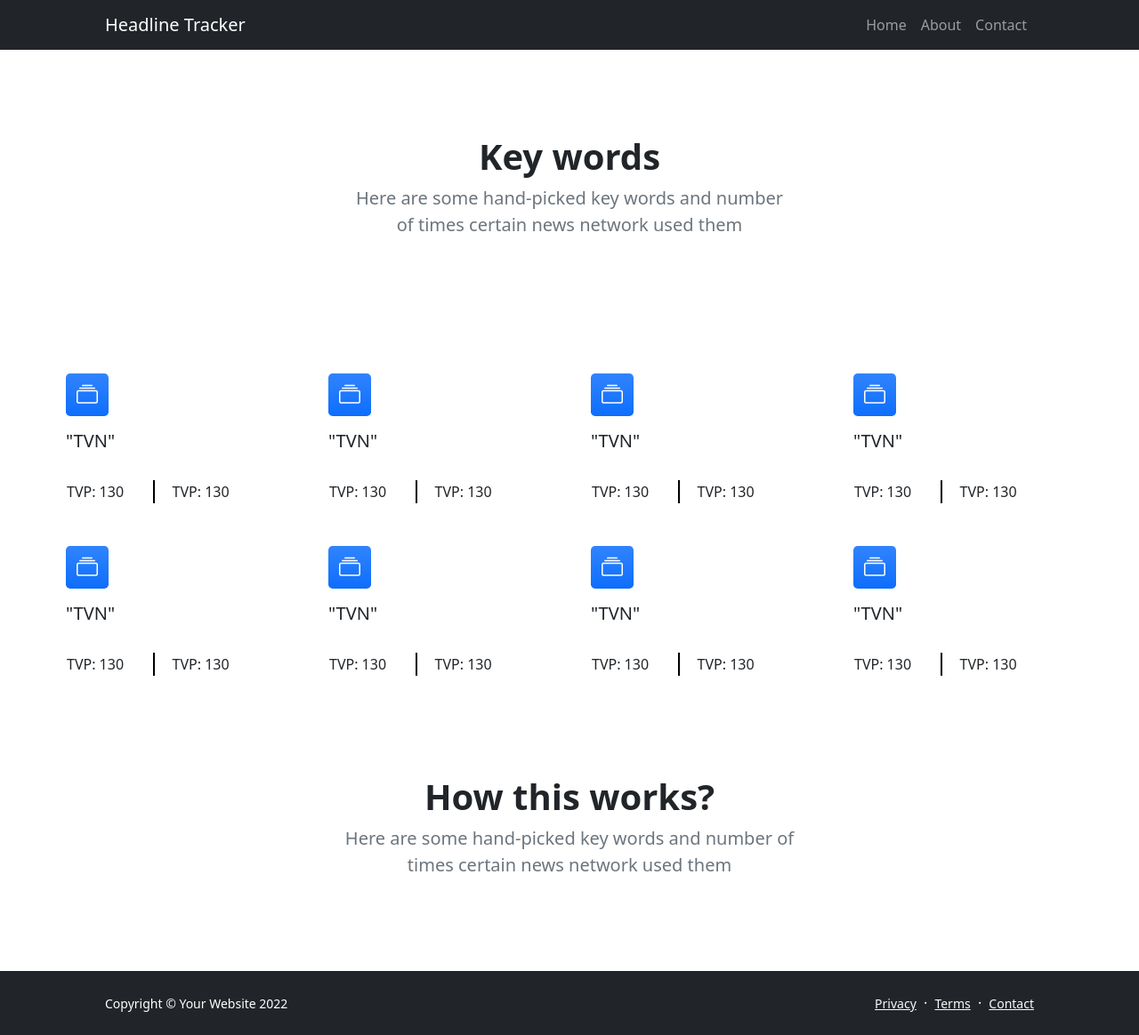
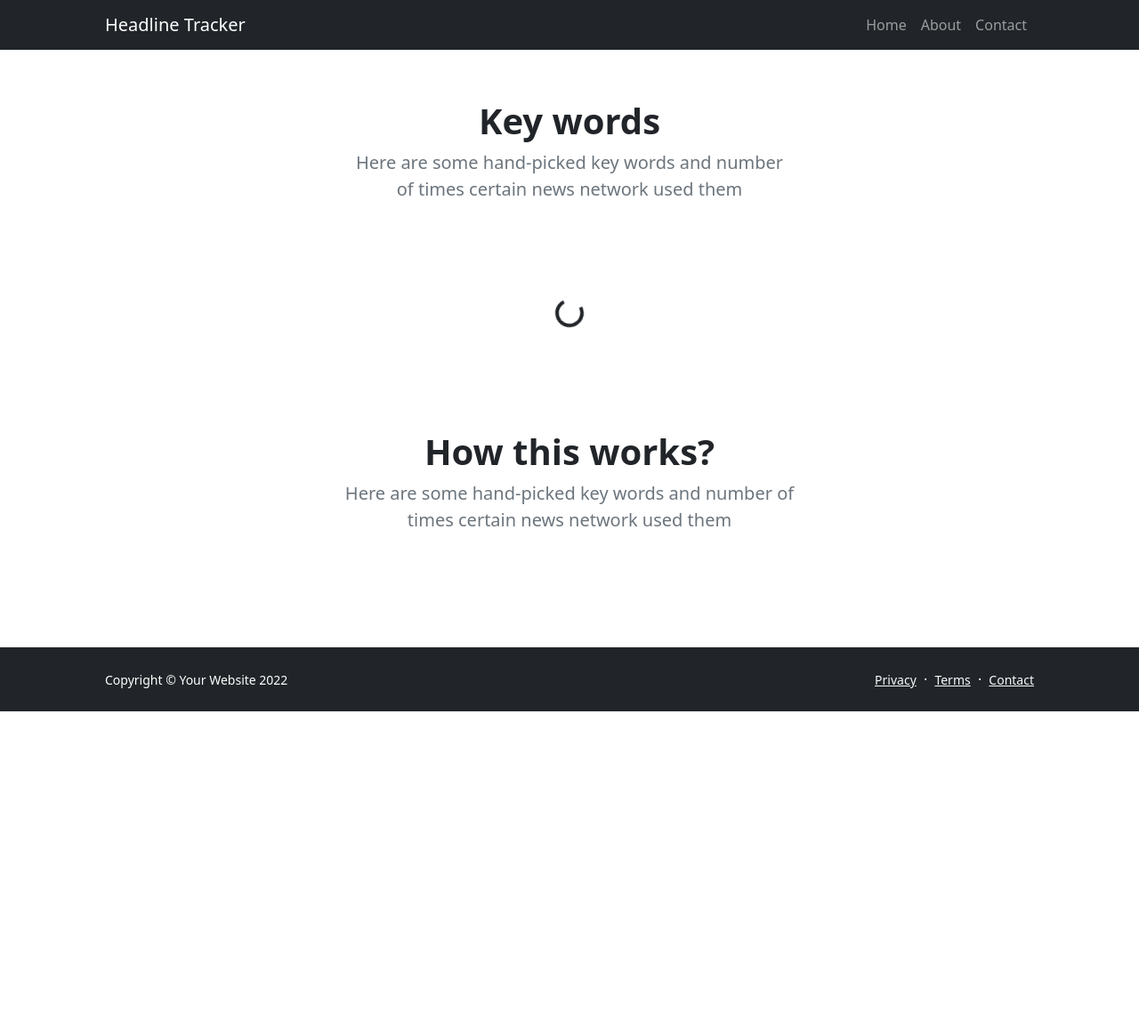
Before and after one commit to michal035/Full-stack-news-networks-comparison, a Django app: template crawling/website/thesite/main/templates/main/key_words.html in a window 1280 px wide. Shown: the whole page at 89% size. After the commit the page ends 800 px from the top, so only its background shows below. Run offline with Django 3.2, Linux system fonts and the light colour scheme; the template is opened without the code that fills it, so the values that code supplies are empty; some libraries are stand-ins or nearby versions.

Commit message:
key_words.js loads and displays key words got from api

```diff
--- a/crawling/website/thesite/main/static/archive.js
+++ b/crawling/website/thesite/main/static/archive.js
@@ -28,7 +28,7 @@
 
 
 function show(data) {
-    var a = data
+
     let tab =
         ` <table class="table">
         <tthead>
--- a/crawling/website/thesite/main/static/key_words.js
+++ b/crawling/website/thesite/main/static/key_words.js
@@ -1 +1,50 @@
 var div = document.getElementById("thediv")
+var url = "http://127.0.0.1:8000/api/key_words"
+
+
+async function getapi(url) {
+
+
+    const response = await fetch(url);
+
+
+    var data = await response.json();
+    console.log(data);
+    if (response) {
+        hideloader();
+    }
+    show(data);
+}
+
+getapi(url);
+
+function hideloader() {
+    document.getElementById('loading').style.display = 'none';
+}
+
+
+
+function show(data) {
+    var div = document.getElementById("thediv");
+    var tab = ''
+
+
+    for (let i = 0; i < data.length; i++) {
+        tab += `<div class="col mb-5 h-100">
+        <div class="feature bg-primary bg-gradient text-white rounded-3 mb-3"><i class="bi bi-collection"></i></div>
+        <h2 class="h5">`+ data[i].headline +`</h2>
+        <br>
+
+        <table  style=" width: 80%; height: 60%;">
+            <tr><td style=" border-right: 2px solid black; width: 50%; height: 50%;"><p class="mb-0">` + data[i].first_cell + `</p></td><td style="border-left: 2px solid black; padding-left: 10%;"><p class="mb-0">`+ data[i].second_cell + `</p></td></tr>
+        </table>
+
+    </div> `;
+
+    }
+
+
+
+    div.innerHTML = tab;
+
+}
--- a/crawling/website/thesite/main/templates/main/key_words.html
+++ b/crawling/website/thesite/main/templates/main/key_words.html
@@ -32,7 +32,7 @@
 
             <!-- Page Content-->
             <section class="py-5">
-                <div class="container px-5 my-5">
+                <div class="container px-5 my-2">
                     <div class="row gx-5 justify-content-center">
                         <div class="col-lg-6">
                             <div class="text-center mb-5">
@@ -46,97 +46,21 @@
 
         <!-- Features section-->
         <section class="py-1" id="features">
+
+            <div class="d-flex justify-content-center">
+                <div class="spinner-border"
+                    role="status" id="loading">
+                </div>
+
+            </div>
+
+            <br>
+            <br>
+
             <div class="container px-1 my-1">
                 <div id="thediv" class="row gx-5 row-cols-1 row-cols-md-4">
 
 
-                    <div class="col mb-5 h-100">
-                        <div class="feature bg-primary bg-gradient text-white rounded-3 mb-3"><i class="bi bi-collection"></i></div>
-                        <h2 class="h5">"TVN"</h2>
-                        <br>
-
-                        <table  style=" width: 80%; height: 60%;">
-                            <tr><td style=" border-right: 2px solid black; width: 50%; height: 50%;"><p class="mb-0">TVP: 130</p></td><td style="border-left: 2px solid black; padding-left: 10%;"><p class="mb-0">TVP: 130</p></td></tr>
-                        </table>
-
-                    </div>
-
-                    <div class="col mb-5 h-100">
-                        <div class="feature bg-primary bg-gradient text-white rounded-3 mb-3"><i class="bi bi-collection"></i></div>
-                        <h2 class="h5">"TVN"</h2>
-                        <br>
-
-                        <table  style=" width: 80%; height: 60%;">
-                            <tr><td style=" border-right: 2px solid black; width: 50%; height: 50%;"><p class="mb-0">TVP: 130</p></td><td style="border-left: 2px solid black; padding-left: 10%;"><p class="mb-0">TVP: 130</p></td></tr>
-                        </table>
-
-                    </div>
-
-                    <div class="col mb-5 h-100">
-                        <div class="feature bg-primary bg-gradient text-white rounded-3 mb-3"><i class="bi bi-collection"></i></div>
-                        <h2 class="h5">"TVN"</h2>
-                        <br>
-
-                        <table  style=" width: 80%; height: 60%;">
-                            <tr><td style=" border-right: 2px solid black; width: 50%; height: 50%;"><p class="mb-0">TVP: 130</p></td><td style="border-left: 2px solid black; padding-left: 10%;"><p class="mb-0">TVP: 130</p></td></tr>
-                        </table>
-
-                    </div>
-
-                    <div class="col mb-5 h-100">
-                        <div class="feature bg-primary bg-gradient text-white rounded-3 mb-3"><i class="bi bi-collection"></i></div>
-                        <h2 class="h5">"TVN"</h2>
-                        <br>
-
-                        <table  style=" width: 80%; height: 60%;">
-                            <tr><td style=" border-right: 2px solid black; width: 50%; height: 50%;"><p class="mb-0">TVP: 130</p></td><td style="border-left: 2px solid black; padding-left: 10%;"><p class="mb-0">TVP: 130</p></td></tr>
-                        </table>
-
-                    </div>
-
-                    <div class="col mb-5 h-100">
-                        <div class="feature bg-primary bg-gradient text-white rounded-3 mb-3"><i class="bi bi-collection"></i></div>
-                        <h2 class="h5">"TVN"</h2>
-                        <br>
-
-                        <table  style=" width: 80%; height: 60%;">
-                            <tr><td style=" border-right: 2px solid black; width: 50%; height: 50%;"><p class="mb-0">TVP: 130</p></td><td style="border-left: 2px solid black; padding-left: 10%;"><p class="mb-0">TVP: 130</p></td></tr>
-                        </table>
-
-                    </div>
-
-                    <div class="col mb-5 h-100">
-                        <div class="feature bg-primary bg-gradient text-white rounded-3 mb-3"><i class="bi bi-collection"></i></div>
-                        <h2 class="h5">"TVN"</h2>
-                        <br>
-
-                        <table  style=" width: 80%; height: 60%;">
-                            <tr><td style=" border-right: 2px solid black; width: 50%; height: 50%;"><p class="mb-0">TVP: 130</p></td><td style="border-left: 2px solid black; padding-left: 10%;"><p class="mb-0">TVP: 130</p></td></tr>
-                        </table>
-
-                    </div>
-
-                    <div class="col mb-5 h-100">
-                        <div class="feature bg-primary bg-gradient text-white rounded-3 mb-3"><i class="bi bi-collection"></i></div>
-                        <h2 class="h5">"TVN"</h2>
-                        <br>
-
-                        <table  style=" width: 80%; height: 60%;">
-                            <tr><td style=" border-right: 2px solid black; width: 50%; height: 50%;"><p class="mb-0">TVP: 130</p></td><td style="border-left: 2px solid black; padding-left: 10%;"><p class="mb-0">TVP: 130</p></td></tr>
-                        </table>
-
-                    </div>
-
-                    <div class="col mb-5 h-100">
-                        <div class="feature bg-primary bg-gradient text-white rounded-3 mb-3"><i class="bi bi-collection"></i></div>
-                        <h2 class="h5">"TVN"</h2>
-                        <br>
-
-                        <table  style=" width: 80%; height: 60%;">
-                            <tr><td style=" border-right: 2px solid black; width: 50%; height: 50%;"><p class="mb-0">TVP: 130</p></td><td style="border-left: 2px solid black; padding-left: 10%;"><p class="mb-0">TVP: 130</p></td></tr>
-                        </table>
-
-                    </div>
 
             </div>
         </section>
```
Also changed, not shown: crawling/website/thesite/main/views.py (+15 -2 lines).
